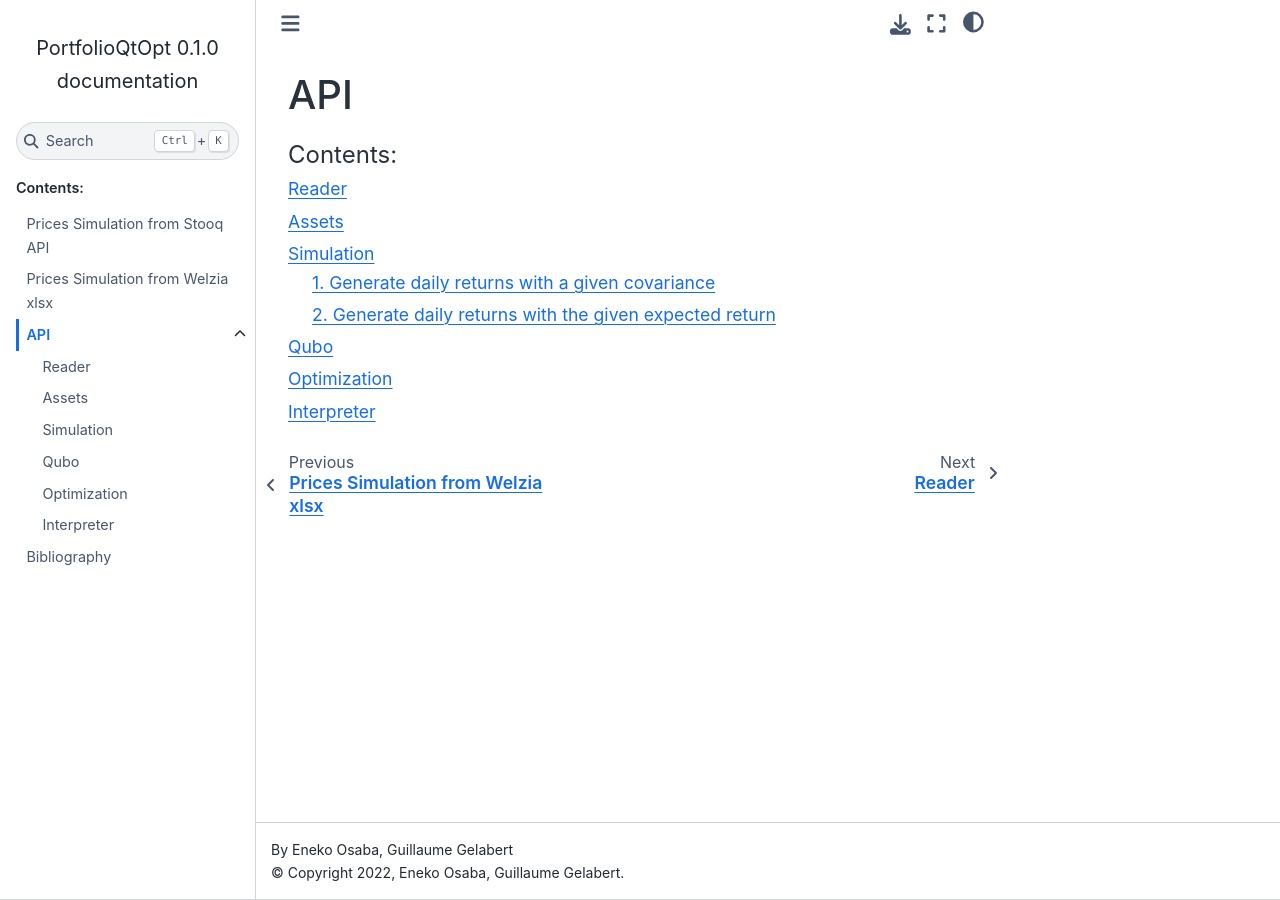
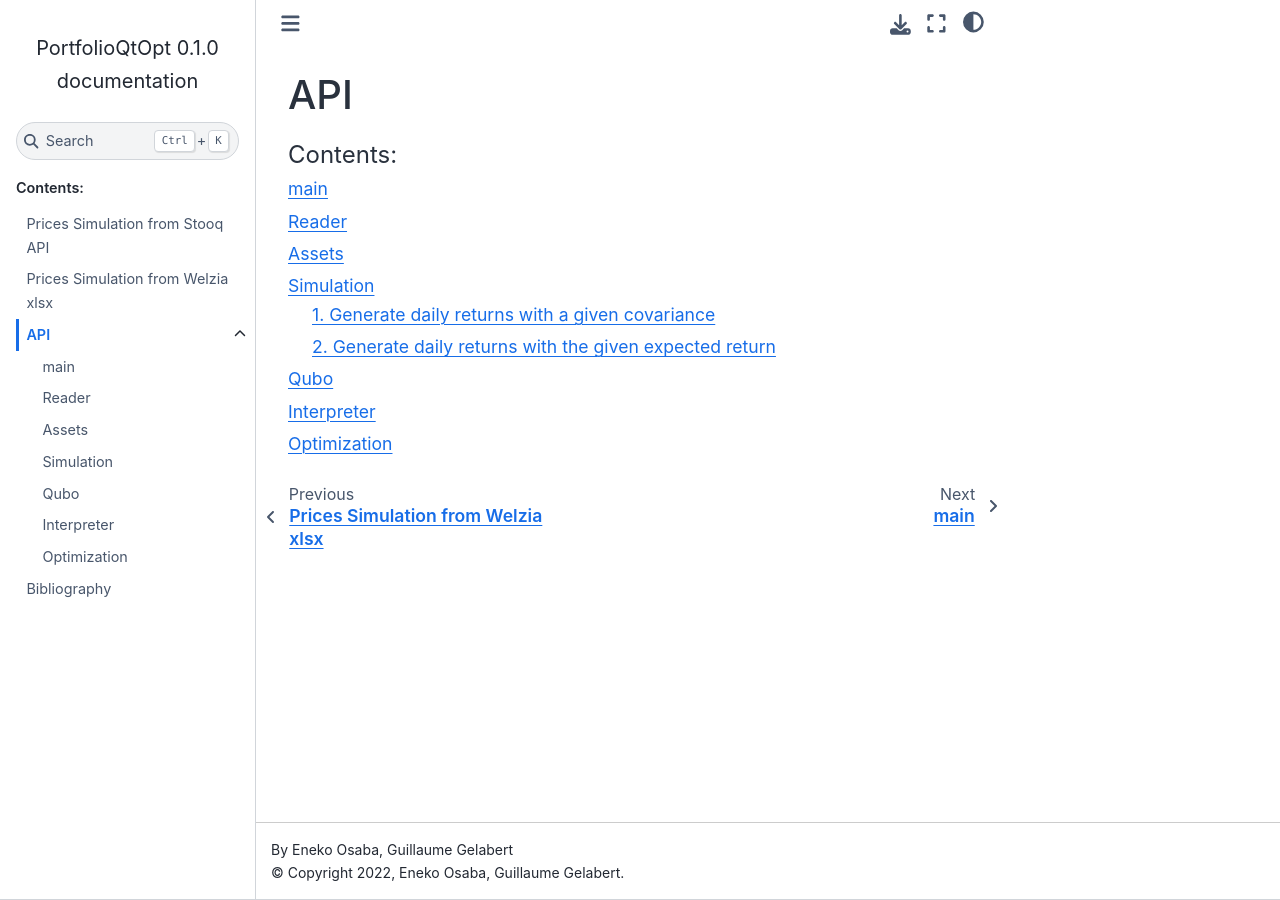
Before and after one commit to GuiGel/PortfolioQtOpt, a Sphinx documentation site: the page built from docs/source/api.rst, in a window 1280 px wide. Built offline with Sphinx 7.4.7 and the Sphinx Book theme 1.1.4, drawn with Linux system fonts in a browser that asks for light colours.

Commit message:
:books: Add main

```diff
--- a/docs/source/api.rst
+++ b/docs/source/api.rst
@@ -5,9 +5,10 @@ API
    :maxdepth: 2
    :caption: Contents:
 
+   api/main
    api/reader
    api/assets
    api/simulation
    api/qubo
+   api/interpreter
    api/optimization
-   api/interpreter
--- /dev/null
+++ b/docs/source/api/main.rst
@@ -0,0 +1,5 @@
+main
+====
+
+.. automodule:: portfolioqtopt.main
+    :members:
```
